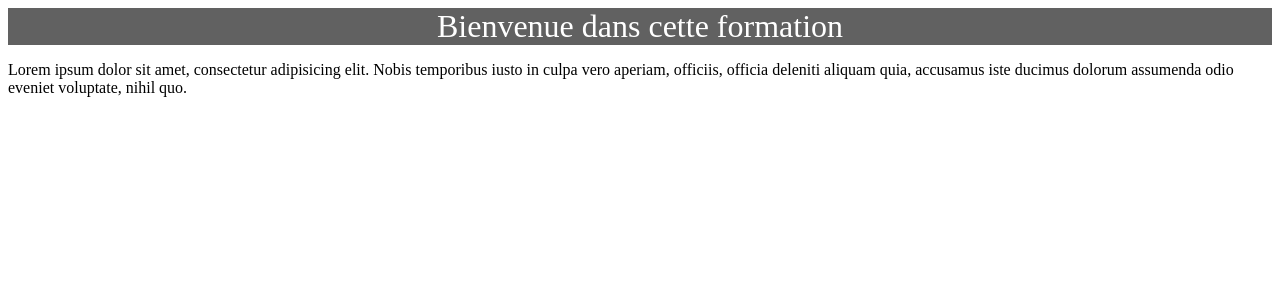
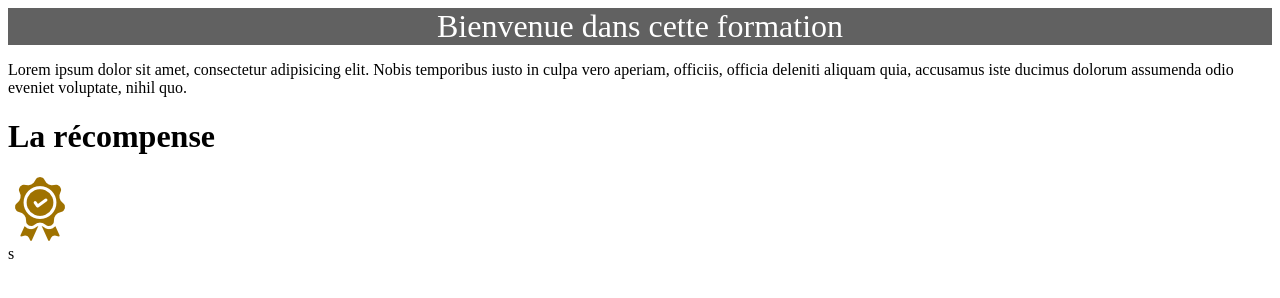
Before and after one commit to ChristopherLegrand/mon_site_web2, a plain HTML site: page index.html in a window 1280 px wide. Drawn offline with Linux system fonts and the light colour scheme.

Commit message:
Ajout du dossier images

```diff
--- a/index.html
+++ b/index.html
@@ -20,5 +20,11 @@
        </p>
    </div>
 
-</body>
+   <!-- RECOMPENSES -->
+   <div>
+       <h1> La récompense </h1>
+       <img src="images/medal_bronze.png" alt="Médaillle de bronze">
+   </div>
+
+</body>s
 </html>
```
Also changed, not shown: images/medal_bronze.png (added), images/medal_gold.png (added), images/medal_silver.png (added).
